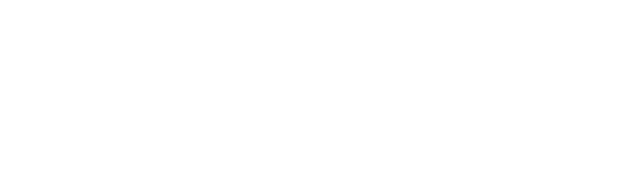
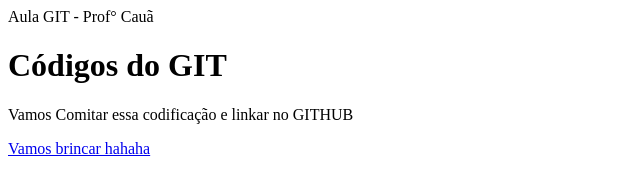
Before and after one commit to guisete/github, a plain HTML site: page index.html in a window 1280 px wide. Shown: the whole page, without its empty margins (0-640 px from the left). Drawn offline with Linux system fonts and the light colour scheme.

Commit message:
adicionei um main

```diff
--- a/index.html
+++ b/index.html
@@ -7,3 +7,12 @@
     <title>Título 2</title>
     <link rel="stylesheet" href="style.css">
 </head>
+<body>
+    <main class="card">
+        <span class="badge">Aula GIT - Prof° Cauã</span>
+        <h1>Códigos do GIT</h1>
+        <p>Vamos Comitar essa codificação e linkar no GITHUB</p>
+        <a href="#" class="btn">
+            <span>Vamos brincar hahaha</span>
+        </a>
+    </main>
```
